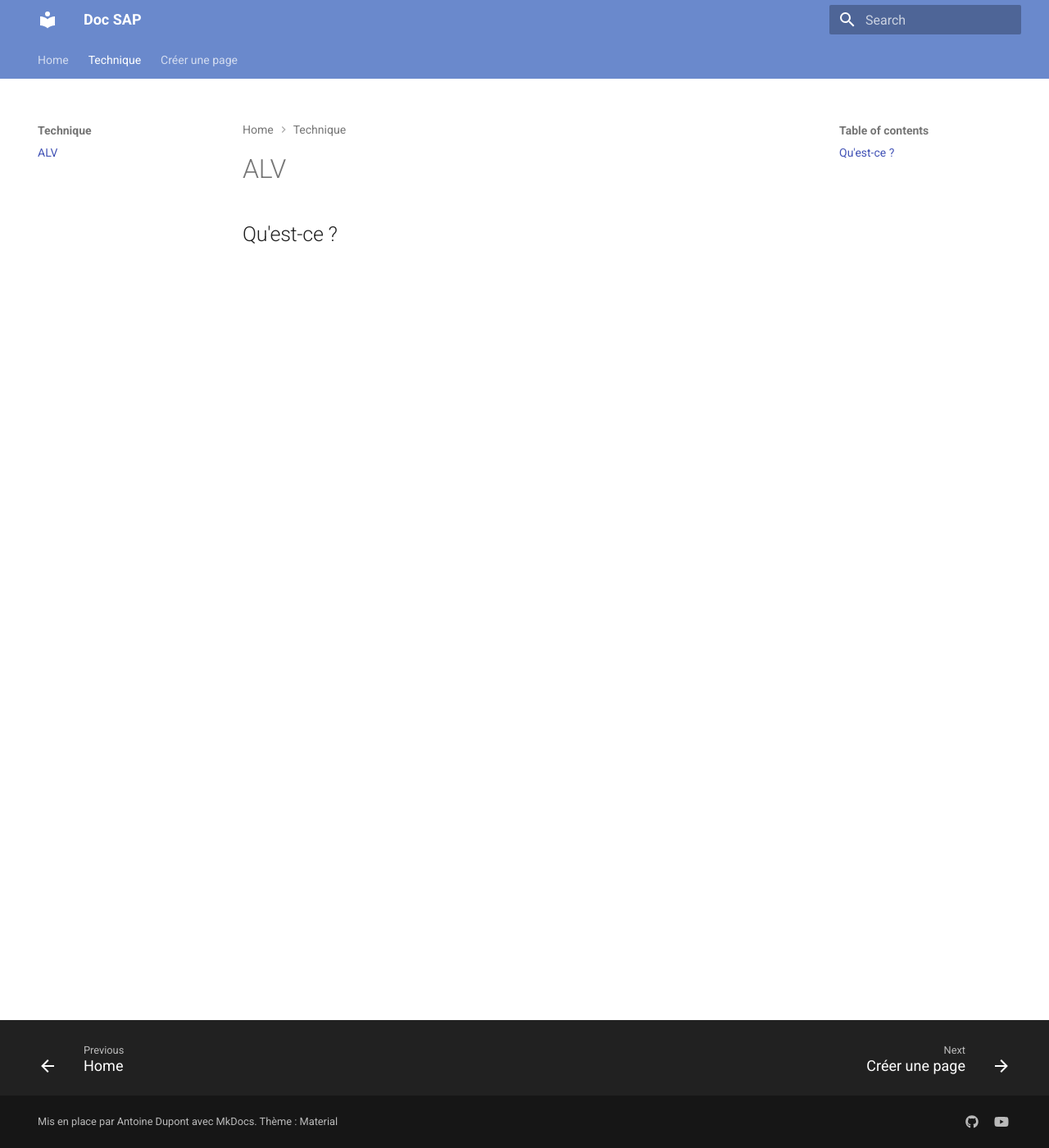
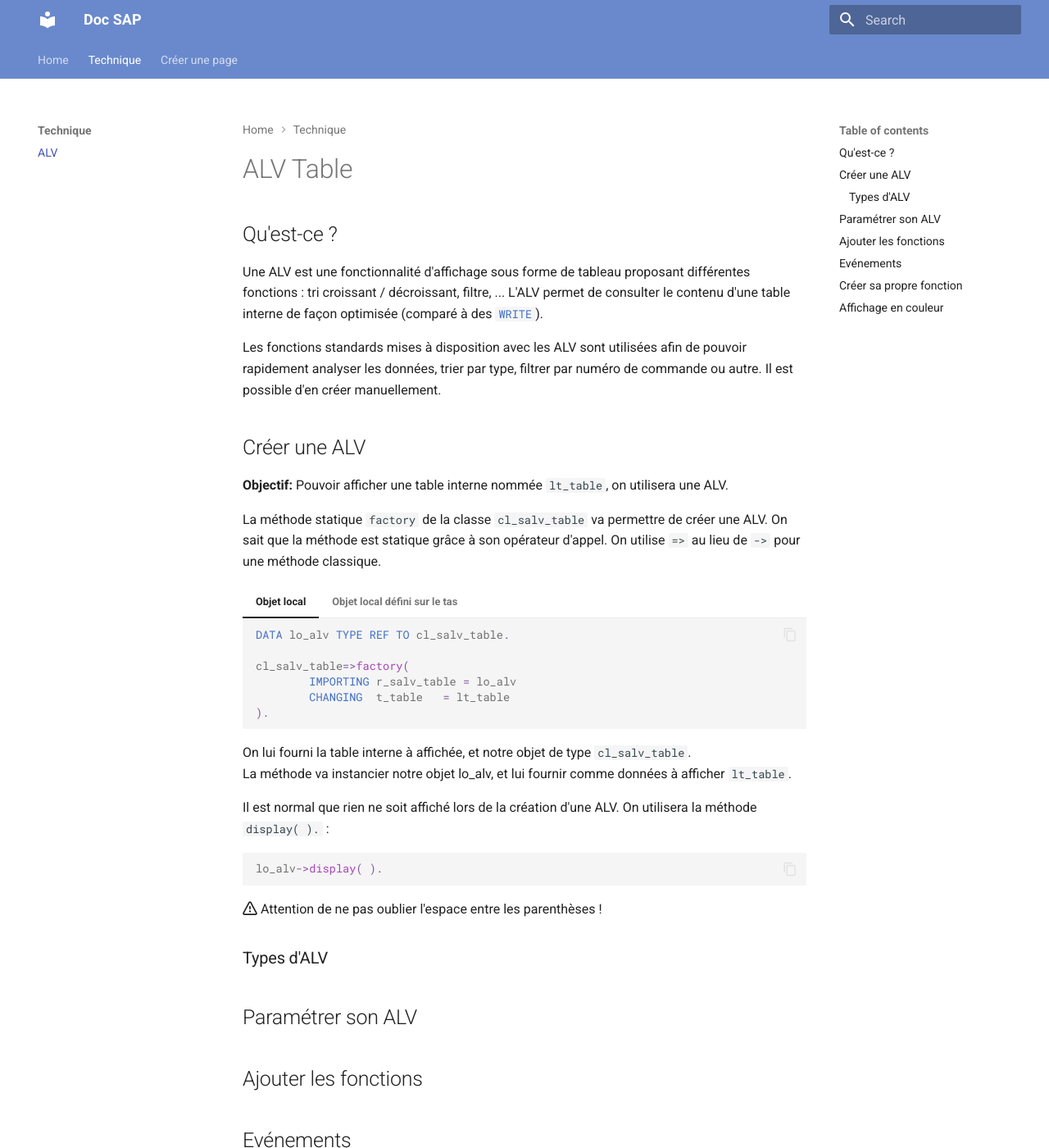
Before and after one commit to BoBsmil3Y/mkdoc-doc-sap, an MkDocs documentation site: the page built from docs/Technique/alv.md, in a window 1280 px wide and 1400 px high. Shown: the whole window at 82% size. Built offline with MkDocs 1.6.1 and Material for MkDocs 9.7.7, drawn with Linux system fonts in a browser that asks for light colours; some of the changed text lies outside the part shown.

Commit message:
Adding details to ALV doc, and organizing docs folder

````diff
--- a/docs/Technique/alv.md
+++ b/docs/Technique/alv.md
@@ -3,5 +3,57 @@ title: Documentation ALV
 description: Présentation et utilisation des ALV en général.
 ---
 
-# ALV
+# ALV Table
 ## Qu'est-ce ?
+Une ALV est une fonctionnalité d'affichage sous forme de tableau proposant différentes fonctions : tri croissant / décroissant, filtre, ... L'ALV permet de consulter le contenu d'une table interne de façon optimisée (comparé à des `#!abap WRITE`).
+
+Les fonctions standards mises à disposition avec les ALV sont utilisées afin de pouvoir rapidement analyser les données, trier par type, filtrer par numéro de commande ou autre. Il est possible d'en créer manuellement.
+
+## Créer une ALV
+__Objectif:__ Pouvoir afficher une table interne nommée `lt_table`, on utilisera une ALV.
+
+La méthode statique `factory` de la classe `cl_salv_table` va permettre de créer une ALV. On sait que la méthode est statique grâce à son opérateur d'appel. On utilise `=>` au lieu de `->` pour une méthode classique.
+
+=== "Objet local"
+	```abap
+	DATA lo_alv TYPE REF TO cl_salv_table.
+
+	cl_salv_table=>factory(
+			IMPORTING r_salv_table = lo_alv
+			CHANGING  t_table   = lt_table
+	).
+	```
+
+=== "Objet local défini sur le tas"
+	```abap
+	cl_salv_table=>factory(
+			IMPORTING r_salv_table = DATA(lo_alv)
+			CHANGING  t_table   = lt_table
+	).
+	```
+
+
+On lui fourni la table interne à affichée, et notre objet de type `cl_salv_table`.
+La méthode va instancier notre objet lo_alv, et lui fournir comme données à afficher `lt_table`.
+
+
+Il est normal que rien ne soit affiché lors de la création d'une ALV. On utilisera la méthode `display( ).` :
+```abap
+lo_alv->display( ).
+```
+
+:octicons-alert-16: Attention de ne pas oublier l'espace entre les parenthèses !
+
+### Types d'ALV
+
+## Paramétrer son ALV
+
+## Ajouter les fonctions
+
+## Evénements
+
+## Créer sa propre fonction
+!!! warning "Prérequis"
+	Afin de pouvoir ajouter des fonctions personnalisées, il est nécessaire d'ajouter l'ALV dans un *container* via le *screen painter*. Sans ça, un *dump* sera lancé.
+
+## Affichage en couleur
````
Also changed, not shown: docs/Tutoriel/fonctionnalites.md (renamed from docs/documentation.md, +9 -0 lines).
